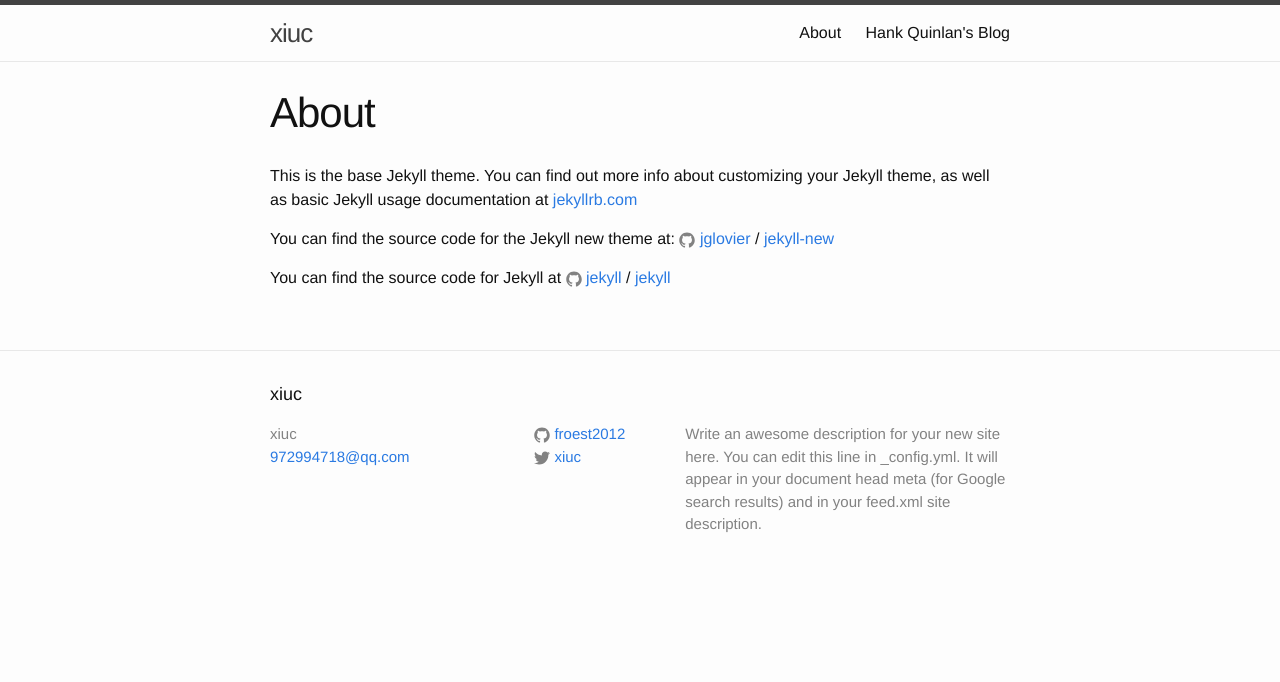
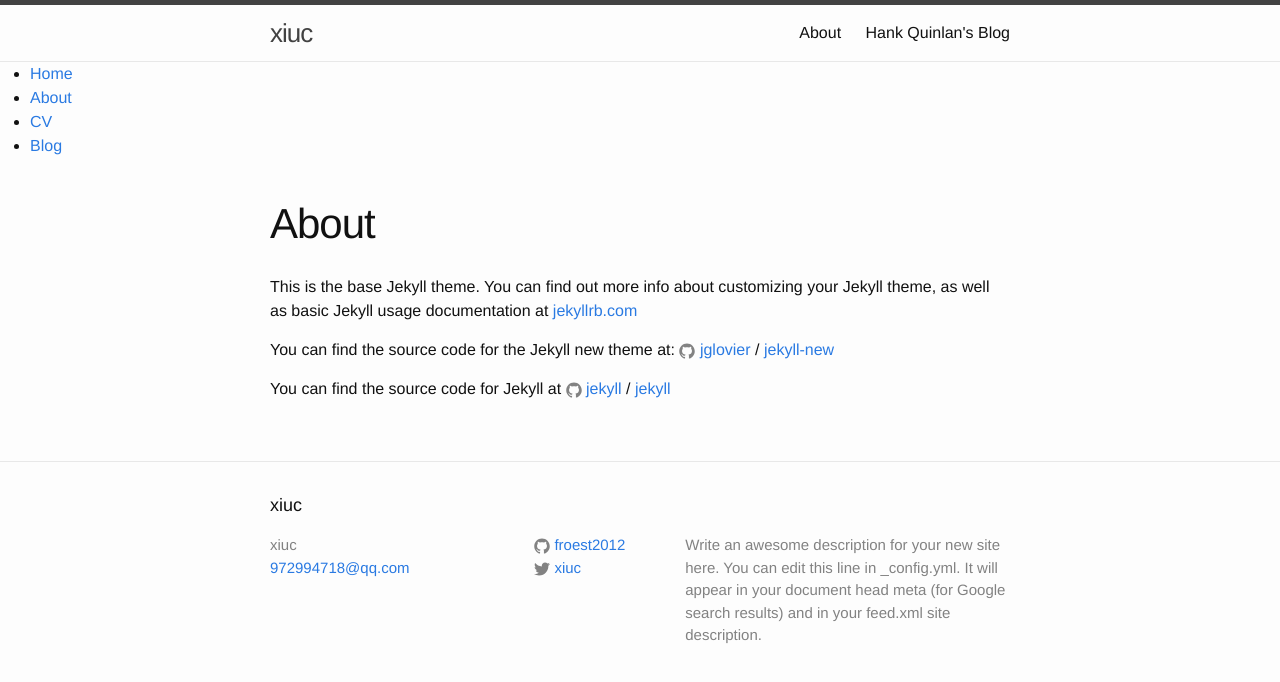
Before and after one commit to froest2012/froest.github.io, a Jekyll site: the page built from about.md, in a window 1280 px wide. Shown: the top 682 px of the page. Built offline with Jekyll 4.4.1, drawn with Linux system fonts in a browser that asks for light colours.

```diff
--- a/_layouts/default.html
+++ b/_layouts/default.html
@@ -1,12 +1,19 @@
 <!DOCTYPE html>
 <html>
 
-  {% include head.html %}
+	{% include head.html %}
 
-  <body>
+	<body>
 
-    {% include header.html %}
-
+		{% include header.html %}
+		<nav>
+		<ul>
+			<li><a href="/">Home</a></li>
+			<li><a href="/about">About</a></li>
+			<li><a href="/cv">CV</a></li>
+			<li><a href="/blog">Blog</a></li>
+		</ul>
+		</nav>
     <div class="page-content">
       <div class="wrapper">
         {{ content }}
```
Also changed, not shown: _posts/2016-05-11-first-page.md (added, +7 -0 lines).
